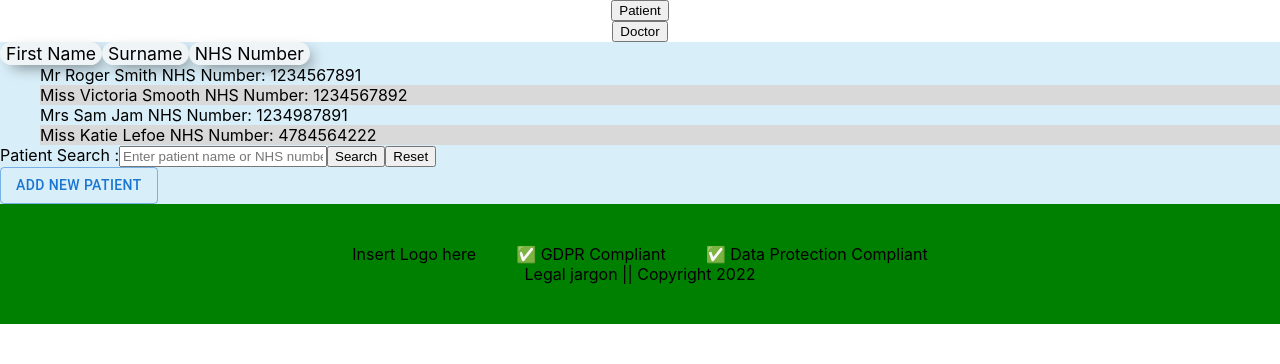
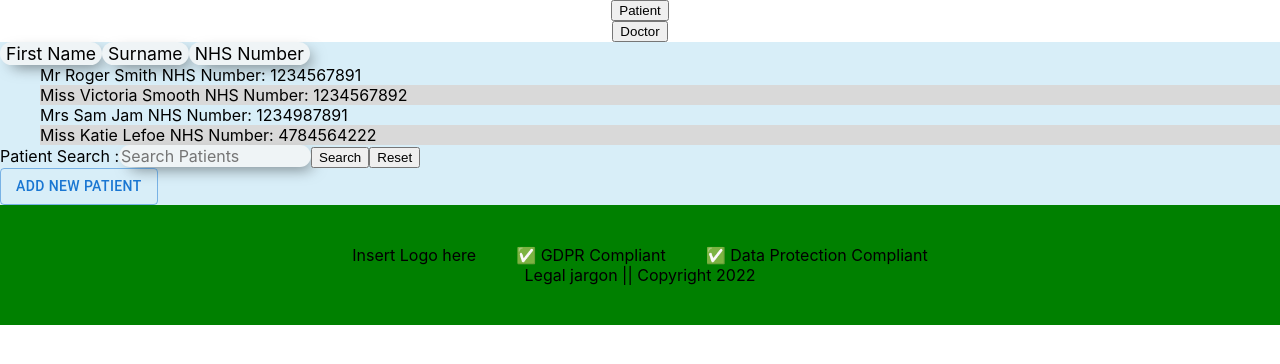
Before and after one commit to SchoolOfCode/final-project_front-end-five-guys, a React (Create React App) app in the folder medi-check/: page / in a window 1280 px wide. Both pictures are taken after a click on the button "Doctor". Shown: the top 364 px of the page. Built offline with nearby package versions, Linux system fonts and the light colour scheme.

Commit message:
search bar css start

```diff
--- /dev/null
+++ b/medi-check/src/Components/Doctor/Searchbar+CreatePatient/Searchbar.css
@@ -0,0 +1,14 @@
+.search-bar {
+  text-transform: none;
+  border-style: none;
+  border-radius: 25em;
+  background-color: #eff4f6;
+  color: black;
+  font-family: Inter, sans-serif;
+  font-size: 1em;
+  font-weight: 400;
+  padding-top: -1em;
+  padding-bottom: -1em;
+  max-width: 12em;
+  box-shadow: 6px 6px 15px -5px rgba(0, 0, 0, 0.55);
+}
--- a/medi-check/src/Components/Doctor/Searchbar+CreatePatient/index.js
+++ b/medi-check/src/Components/Doctor/Searchbar+CreatePatient/index.js
@@ -1,7 +1,8 @@
-import { useState } from 'react';
+import { useState } from "react";
+import "./Searchbar.css";
 
 export default function SearchBar(props) {
-  const [search, setSearch] = useState('');
+  const [search, setSearch] = useState("");
   const list = props.list;
 
   function handleChange(e) {
@@ -25,7 +26,7 @@ export default function SearchBar(props) {
     props.setReset(number);
     props.setPatient(null);
 
-    setSearch('');
+    setSearch("");
   }
 
   //function used to call patient data from back end from search
@@ -60,8 +61,9 @@ export default function SearchBar(props) {
         <label>
           Patient Search :
           <input
+            className="search-bar"
             type="text"
-            placeholder="Enter patient name or NHS number"
+            placeholder="Search Patients"
             value={search}
             onChange={handleChange}
           ></input>
```
